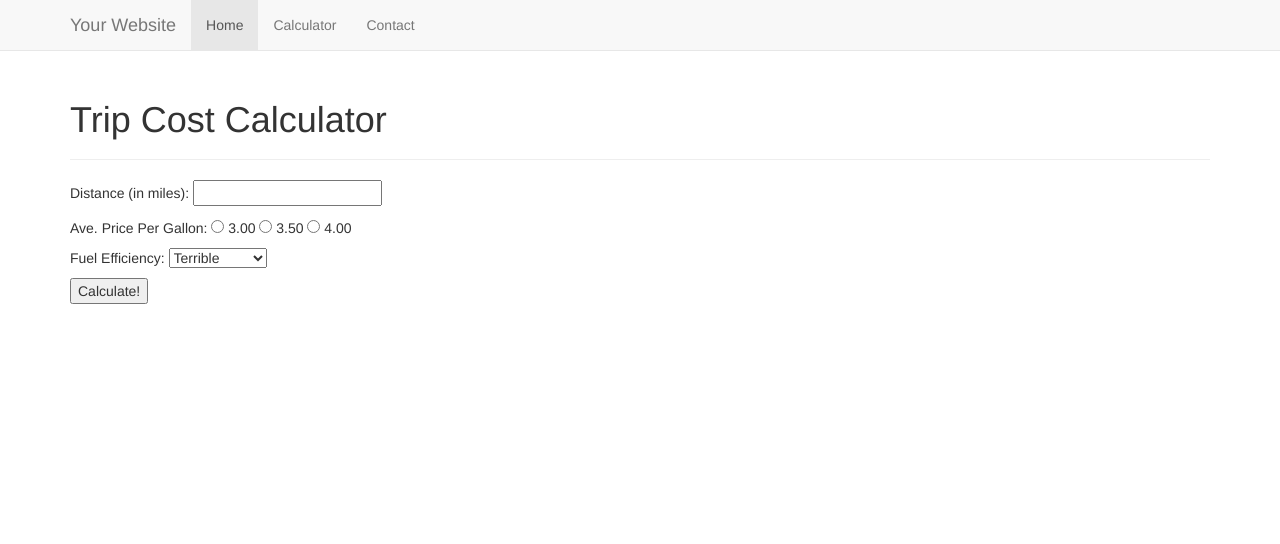
After one commit to Taariqq/php11-BostonPHP-study, a PHP site: page /calculator4.php in a window 1280 px wide. The commit adds this page. Shown: the top 544 px of the page. Run offline with PHP 8.4, Linux system fonts and the light colour scheme.

Commit message:
Finish chapter 2

```diff
--- a/_includes/header.html
+++ b/_includes/header.html
@@ -3,12 +3,18 @@
 
 <head>
   <meta charset="UTF-8">
-  <meta name="viewport" content="width=device-width, initial-scale=1.0">
+  <meta name="viewport" content="width=device-width, initial-scale=1.0, shrink-to-fit=no">
   <meta http-equiv="X-UA-Compatible" content="ie=edge">
   <title><?php echo $page_title; ?></title>
+  <!-- Bootstrap 4.1 CSS -->
+  <!-- <link rel="stylesheet" href="https://stackpath.bootstrapcdn.com/bootstrap/4.1.3/css/bootstrap.min.css"
+    integrity="sha384-MCw98/SFnGE8fJT3GXwEOngsV7Zt27NXFoaoApmYm81iuXoPkFOJwJ8ERdknLPMO" crossorigin="anonymous"> -->
+  <!-- Bootstrap 3.3.7 CSS -->
+  <link rel="stylesheet" href="https://maxcdn.bootstrapcdn.com/bootstrap/3.3.7/css/bootstrap.min.css"
+    integrity="sha384-BVYiiSIFeK1dGmJRAkycuHAHRg32OmUcww7on3RYdg4Va+PmSTsz/K68vbdEjh4u" crossorigin="anonymous">
+
+  <!-- stylesheet -->
   <link rel="stylesheet" href="_css/sticky-footer-navbar.css">
-  <link rel="stylesheet" href="https://stackpath.bootstrapcdn.com/bootstrap/4.1.3/css/bootstrap.min.css"
-    integrity="sha384-MCw98/SFnGE8fJT3GXwEOngsV7Zt27NXFoaoApmYm81iuXoPkFOJwJ8ERdknLPMO" crossorigin="anonymous">
 </head>
 
 <body>
--- /dev/null
+++ b/calculator4.php
@@ -0,0 +1,83 @@
+<?php # script 3.10 - calculator4.php use fxn to calculate cost
+
+// this fxn creates a radio btn and takes 1 argument: the value. It also makes the btn sticky
+function create_radio($value, $name = 'gallon_price') {
+  // start the element
+  echo '<input type="radio" name="' . $name .'" value="' . $value . '"';
+
+  // check for stickiness
+  if (isset($_POST[$name]) && ($_POST[$name] == $value)) {
+    echo ' checked="checked"';
+  }
+
+  // complete the element
+  echo "> $value ";
+} // end of create_gallon_radio() function.
+
+// this fxn calculates the cost of the trip. Takes 3 args: distance, fuel efficiency, and the price. Returns total cost.
+function calculate_trip_cost($miles, $mpg, $ppg) {
+  // get the number of gallons
+  $gallons = $miles/$mpg;
+
+  // get the cost of those gallons
+  $dollars = $gallons * $ppg;
+
+  // return the formatted cost
+  return number_format($dollars, 2);
+} // end of calculate_trip_cost() fxn
+
+$page_title = 'Trip Cost Calculator 4';
+include('_includes/header.html');
+// check for form submission
+if ($_SERVER['REQUEST_METHOD'] == 'POST') {
+
+  // minimal form validation
+  if (isset($_POST['distance'], $_POST['gallon_price'], $_POST['efficiency']) &&
+  is_numeric($_POST['distance']) && is_numeric($_POST['gallon_price']) && is_numeric($_POST['efficiency'])) {
+
+    // calculate the results:
+    $cost = calculate_trip_cost($_POST['distance'], $_POST['efficiency'], $_POST['gallon_price']);
+    $hours = $_POST['distance'] / 65;
+
+    // print the results
+    echo '<div class="page-header"><h1>Total Estimated Cost</h1></div>
+    <p>The total cost of driving ' . $_POST['distance'] . ' miles, averaging ' .
+    $_POST['efficiency'] . ' miles per gallon, and paying an average of $' .
+    $_POST['gallon_price'] . ' per gallon, is $' . $cost . '.
+    If you drive at an average of 65 miles per hour, the trip will take approximately '.
+    number_format($hours, 2) . ' hours.</p>';
+
+  } else { // invalid submitted values
+      echo '<div class="page-header"><h1>Error!</h1></div>
+      <p class="text-danger">Please enter a valid distance, price per gallon and fuel efficiency.</p>';
+    }
+  }  // end of main submission IF
+  // leave the php section and create the html form
+?>
+<div class="page-header"><h1>Trip Cost Calculator</h1></div>
+<form action="" method="post">
+  <p>Distance (in miles): <input type="number" name="distance"
+      value="<?php if (isset($_POST['distance'])) echo $_POST['distance']; ?>"></p>
+  <p>Ave. Price Per Gallon:
+    <?php
+    create_radio('3.00');
+    create_radio('3.50');
+    create_radio('4.00');
+    ?>
+    <p>Fuel Efficiency: <select name="efficiency" id="">
+        <option value="10"
+          <?php if (isset($_POST['efficiency']) && ($_POST['efficiency'] == "10")) echo 'selected="selected" '; ?>>
+          Terrible</option>
+        <option value="20"
+          <?php if (isset($_POST['efficiency']) && ($_POST['efficiency'] == "20")) echo 'selected="selected" '; ?>>
+          Decent</option>
+        <option value="30"
+          <?php if (isset($_POST['efficiency']) && ($_POST['efficiency'] == "30")) echo 'selected="selected" '; ?>>Very
+          Good</option>
+        <option value="50"
+          <?php if (isset($_POST['efficiency']) && ($_POST['efficiency'] == "50")) echo 'selected="selected" '; ?>>
+          Outstanding</option>
+      </select></p>
+    <p><input type="submit" name="submit" value="Calculate!"></p>
+</form>
+<?php include('_includes/footer.html'); ?>
```
Also changed, not shown: calculator.php (added, +44 -0 lines), calculator2.php (added, +43 -0 lines), calculator3.php (added, +69 -0 lines), index.php (+14 -4 lines).
